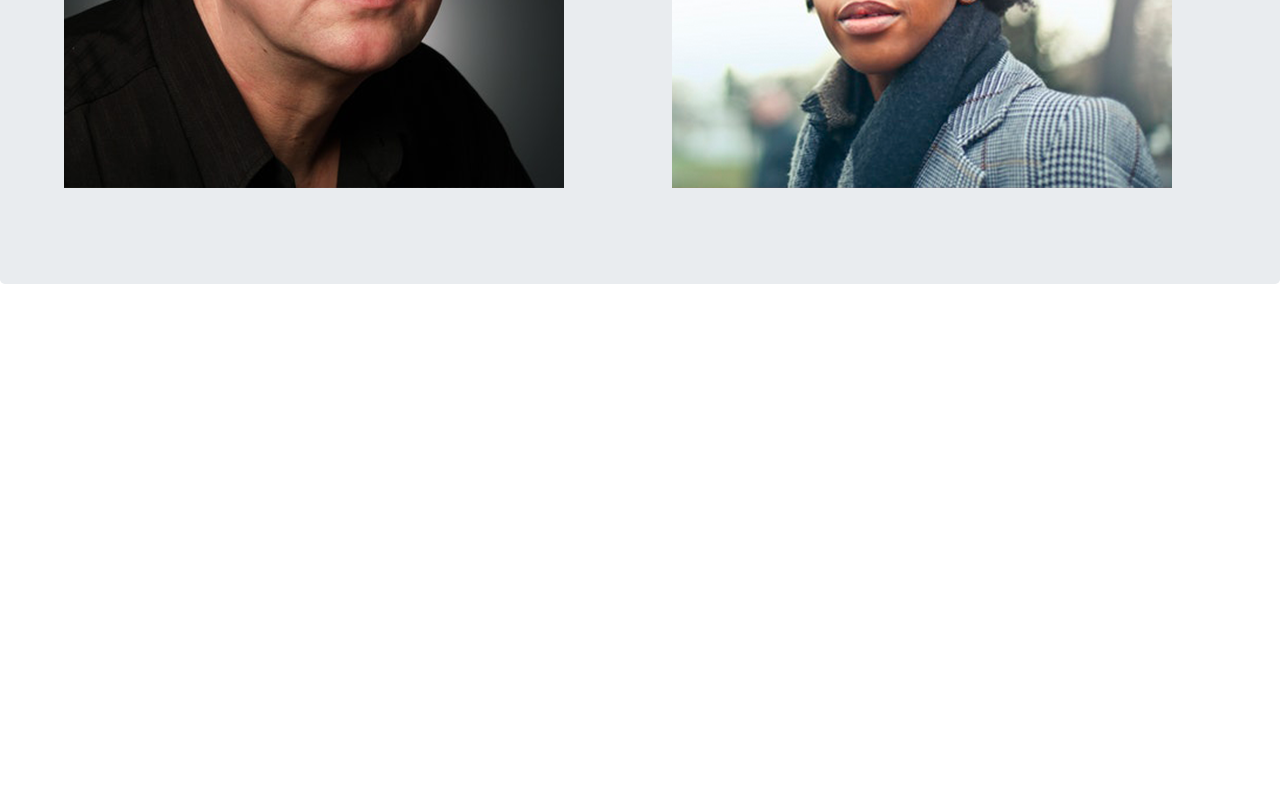
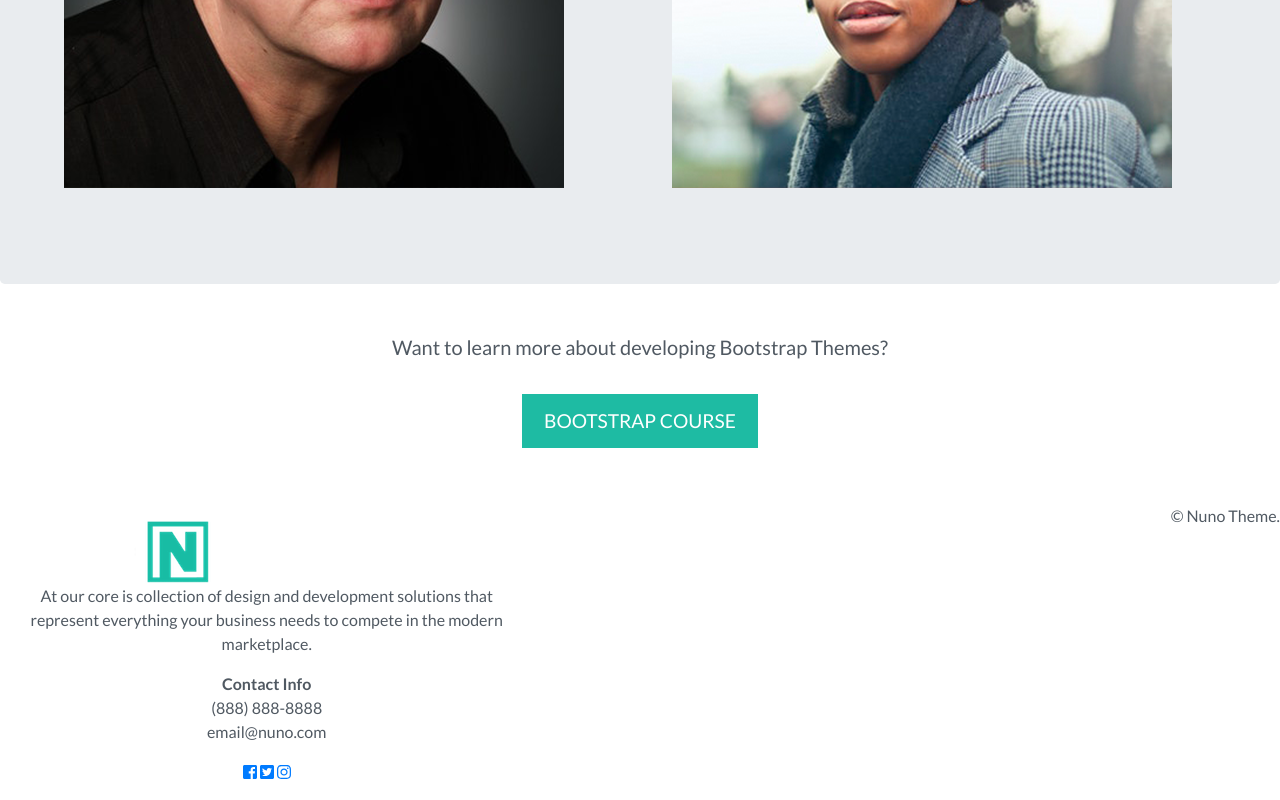
Before and after one commit to iambrianshin/nuno, a plain HTML site: page 8395 Nuno Theme Start Files/index.html in a window 1280 px wide. Shown: the part 2358-3158 px from the top of the page. Before the commit the page ends 2674 px from the top, so only its background shows below. Drawn offline with Linux system fonts and the light colour scheme.

Commit message:
Update index.html

```diff
--- a/8395 Nuno Theme Start Files/index.html
+++ b/8395 Nuno Theme Start Files/index.html
@@ -67,7 +67,7 @@
     <!--- End Course Section -->
 
     <!-- Start Features Section-->
-    <div id="feactures" class="offset">
+    <div id="features" class="offset">
 
 	<!-- Start Jumbotron -->
 	<div class="jumbotron">
@@ -192,10 +192,34 @@
 			</div>
 		</div> <!-- End Row -->
 	</div>
+	<!-- End Jumbotron -->
+		<div class="col-12 narrow text-center">
+			<p class="lead">Want to learn more about developing Bootstrap Themes?</p>
+			<a class="btn btn-secondary btn-md" href="#" target="_blank">Bootstrap Course</a>
+		</div>
     <!-- End Clients Section-->
 
     <!-- Start Contact Section-->
-    <div id="contact" class="offset"></div>
+    <div id="contact" class="offset">
+
+	<footer>
+		<div class="row justify-content-center">
+			<div class="col-md-5 text-center">
+				<img src="img/nuno.png">
+				<p>At our core is collection of design and development solutions that represent everything your business needs to compete in the modern marketplace.</p>
+				<strong>Contact Info</strong>
+				<p>(888) 888-8888<br>email@nuno.com</p>
+				<a href="#" target="_blank"><i class="fab fa-facebook-square"></i></a>
+				<a href="#" target="_blank"><i class="fab fa-twitter-square"></i></a>
+				<a href="#" target="_blank"><i class="fab fa-instagram"></i></a>
+			</div>
+
+			<hr class="socket">
+			&copy; Nuno Theme.
+		</div>
+	</footer>
+
+	</div>
     <!-- End Contact Section-->
 
     <!--- Script Source Files -->
```
